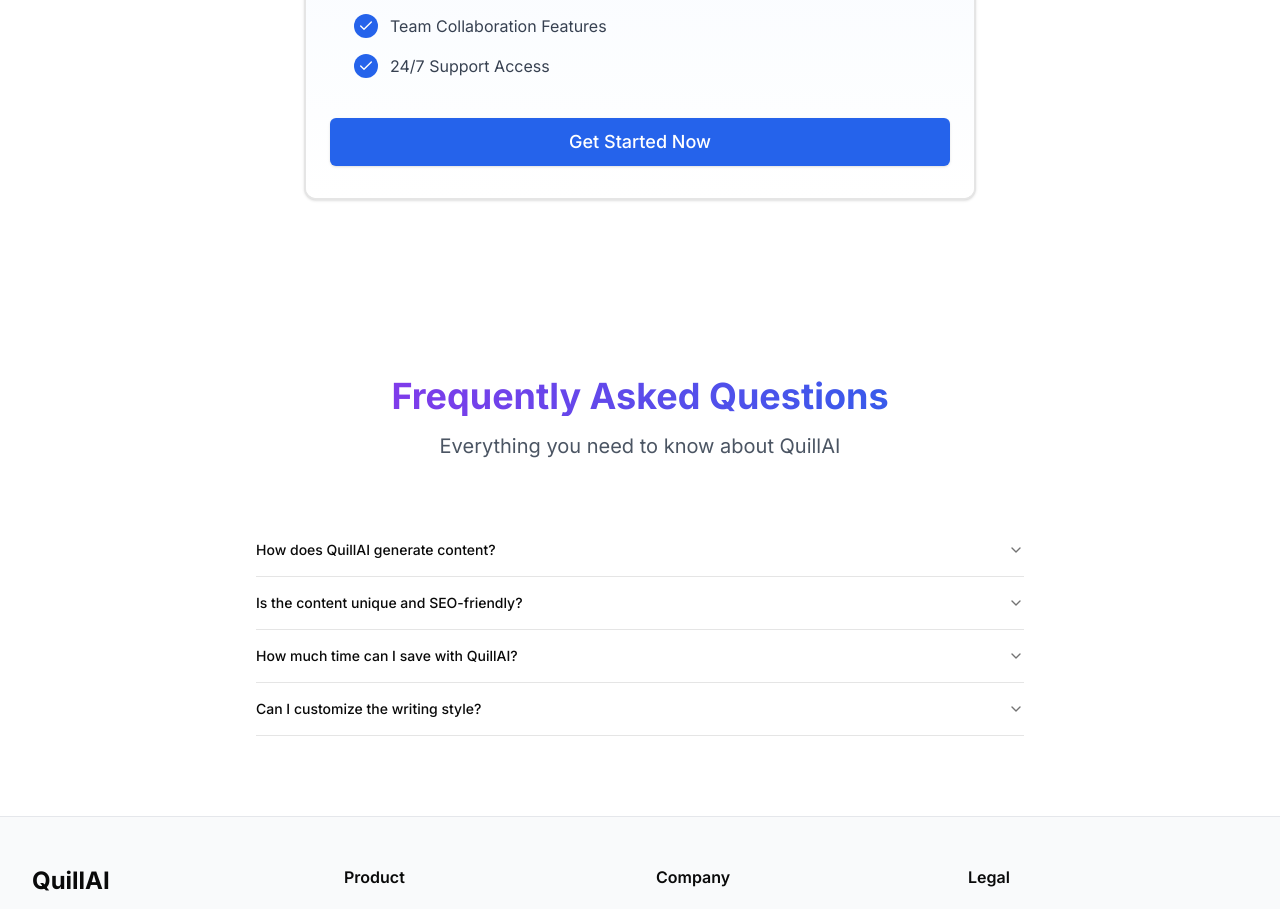
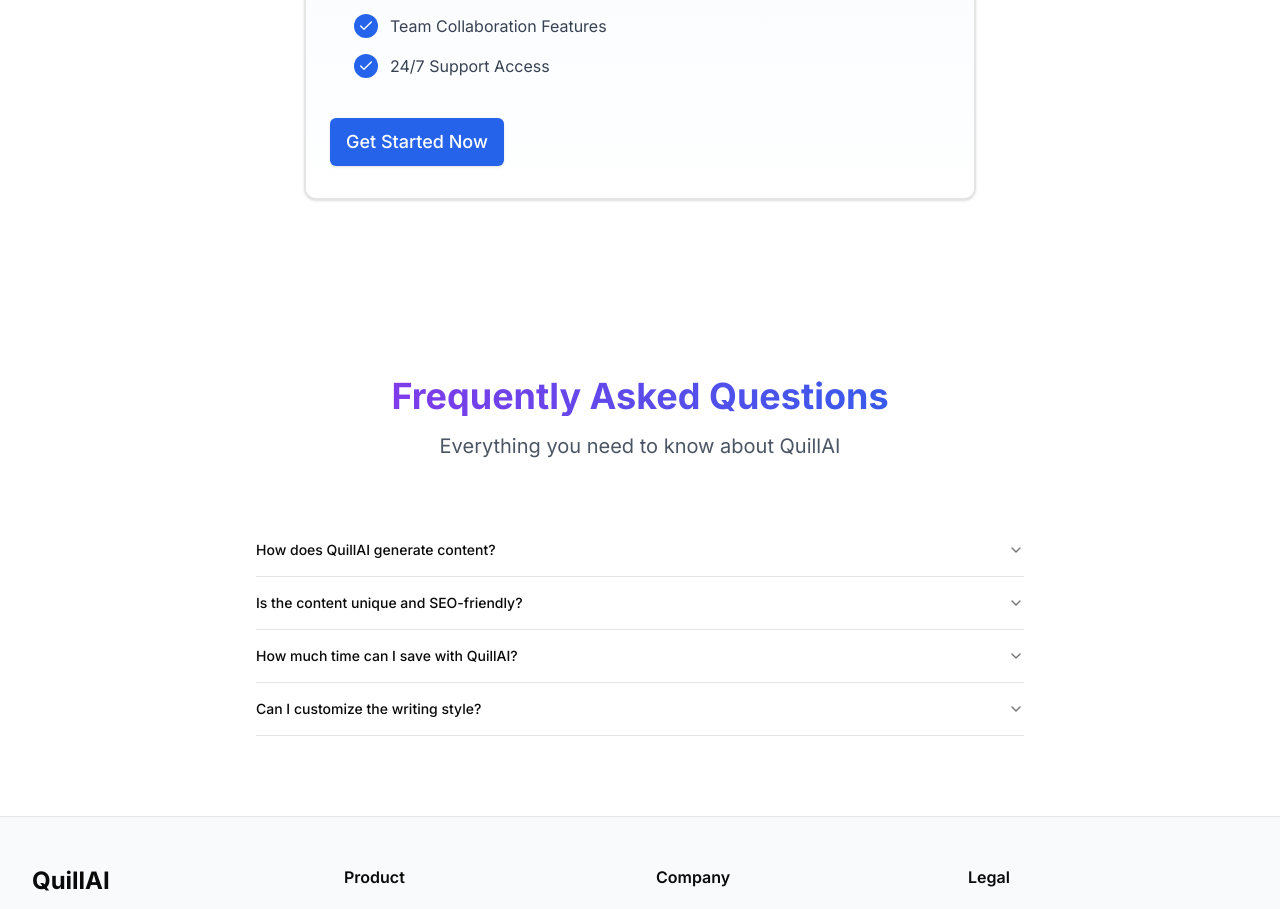
Before and after one commit to Quillstash/Quillai, a Next.js app: page / in a window 1280 px wide. Shown: the part 7486-8395 px from the top of the page. Built offline with nearby package versions, Linux system fonts and the light colour scheme; no server answers.

Commit message:
ui: landing payment btn fix

```diff
--- a/src/app/(site)/components/pricing.tsx
+++ b/src/app/(site)/components/pricing.tsx
@@ -4,6 +4,7 @@
 import { Check } from "lucide-react";
 import { Button } from "@/components/ui/button";
 import { Card, CardContent, CardFooter, CardHeader } from "@/components/ui/card";
+import Link from "next/link";
 
 export function Pricing() {
   return (
@@ -76,9 +77,11 @@
               </CardContent>
 
               <CardFooter className="relative px-6 pb-8">
+                <Link href='/pricing'>
                 <Button className="w-full bg-blue-600 hover:bg-blue-700 text-white py-6 text-lg">
                   Get Started Now
                 </Button>
+                </Link>
               </CardFooter>
             </Card>
           </motion.div>
```
